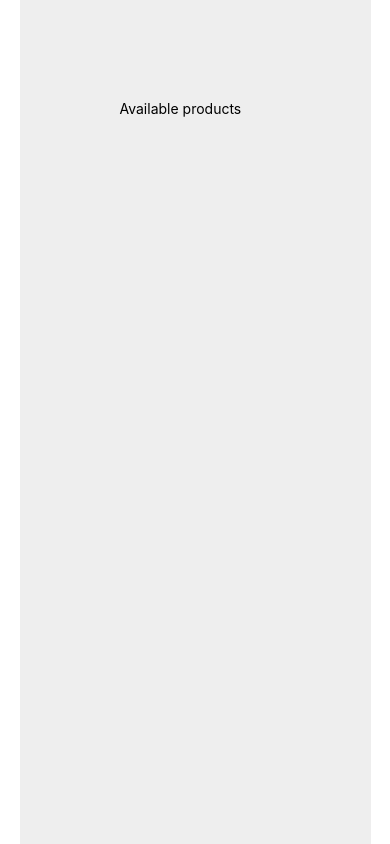
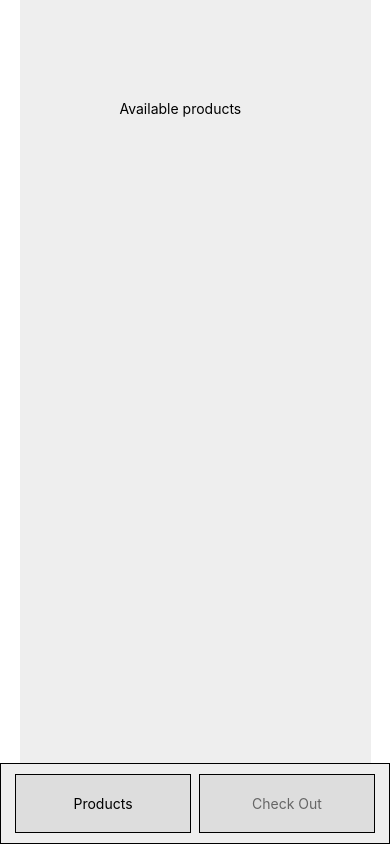
Before and after one commit to monyasau/shopTackle, a React Native app: screen / in a window 390 px wide. Built offline with nearby package versions, Linux system fonts and the light colour scheme.

Commit message:
Implemented navigation and bottom bar design

```diff
--- a/components/BottomNavigation.tsx
+++ b/components/BottomNavigation.tsx
@@ -1,13 +1,44 @@
-import { Text, View } from "react-native";
+import { Text, View, StyleSheet, TouchableOpacity } from "react-native";
 
-const BottomNavigation=(active)=>{
-return(
-<>
-<View>
-    <Text></Text>
-    <Text></Text>
-</View>
-</>
-)
+const BottomNavigation = ({active,setActiveWindow}) => {
+    return (
+        <>
+            <View style={style.container}>
+                <TouchableOpacity style={style.pages} onPress={()=>setActiveWindow("products")}>
+                    <Text style={active=="products"?style.active:style.inActive}>Products</Text>
+                    </TouchableOpacity>
+                <TouchableOpacity style={style.pages} onPress={()=>setActiveWindow("checkout")}>
+                    <Text style={active=="checkout"?style.active:style.inActive}>Check Out</Text>
+                    </TouchableOpacity>
+            </View>
+        </>
+    )
 }
+const style = StyleSheet.create({
+    container: {
+        display: "flex",
+        flexDirection: "row",
+        justifyContent: "space-around",
+        borderColor: "#000",
+        borderWidth: 1,
+        width: "100%",
+        padding: 10,
+        backgroundColor: "#eee"
+    },
+    pages: {
+        width: "48%",
+        padding: 20,
+        borderColor: "#000",
+        borderWidth: 1,
+        backgroundColor: "#ddd",
+    },
+    active:{
+        color:"#000",
+        textAlign:"center"
+    },
+    inActive:{
+        textAlign:"center",
+        color:"#666"
+    }
+})
 export default BottomNavigation;
```
